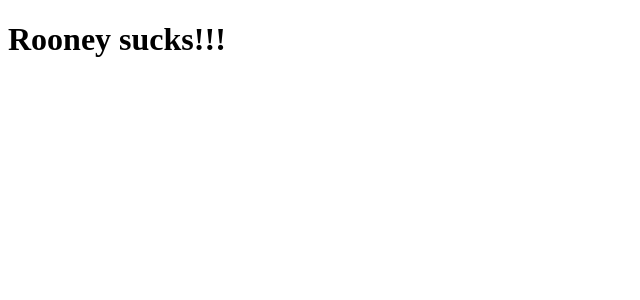
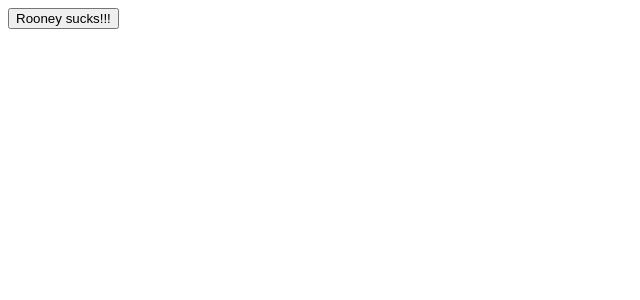
Before and after one commit to gflujan/typescript-complete-devs-guide, a React (Create React App) app in the folder rrts/: page / in a window 1280 px wide. Shown: the top 300 px of the page, without its empty margins (0-640 px from the left). Built offline with nearby package versions, Linux system fonts and the light colour scheme.

Commit message:
feat(main): `react-redux` proj -- fetch and render the list of todos;

```diff
--- a/rrts/src/components/App.tsx
+++ b/rrts/src/components/App.tsx
@@ -30,10 +30,23 @@
    //    super(props);
    // }
 
+   onButtonClick = (): void => {
+      this.props.fetchTodos();
+   };
+
+   renderList(): JSX.Element[] {
+      return this.props.todos.map((todo: Todo) => {
+         return <li key={todo.id}>{todo.title}</li>;
+      });
+   }
+
    render() {
       return (
          <div>
-            <h1>Rooney sucks!!!</h1>
+            <button className="" type="button" onClick={this.onButtonClick}>
+               Rooney sucks!!!
+            </button>
+            <ul>{this.renderList()}</ul>
          </div>
       );
    }
```
